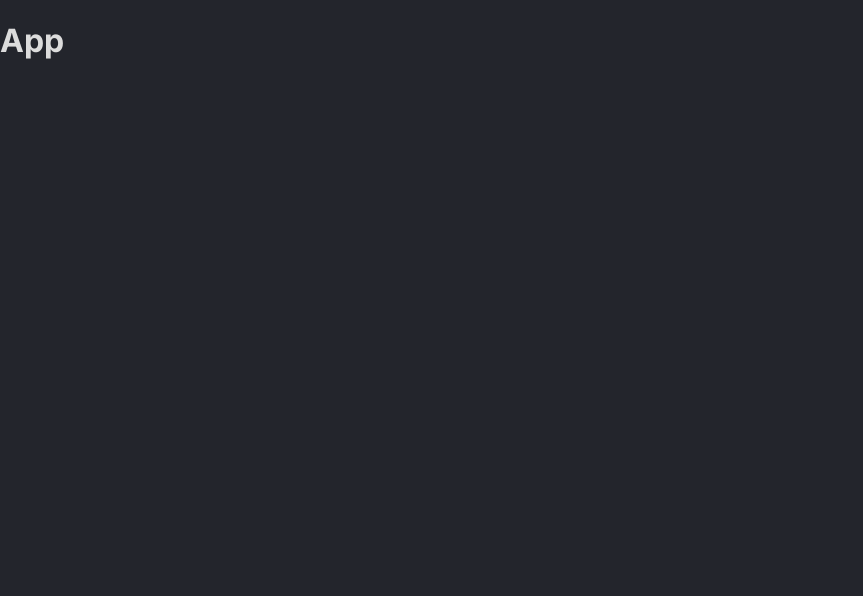
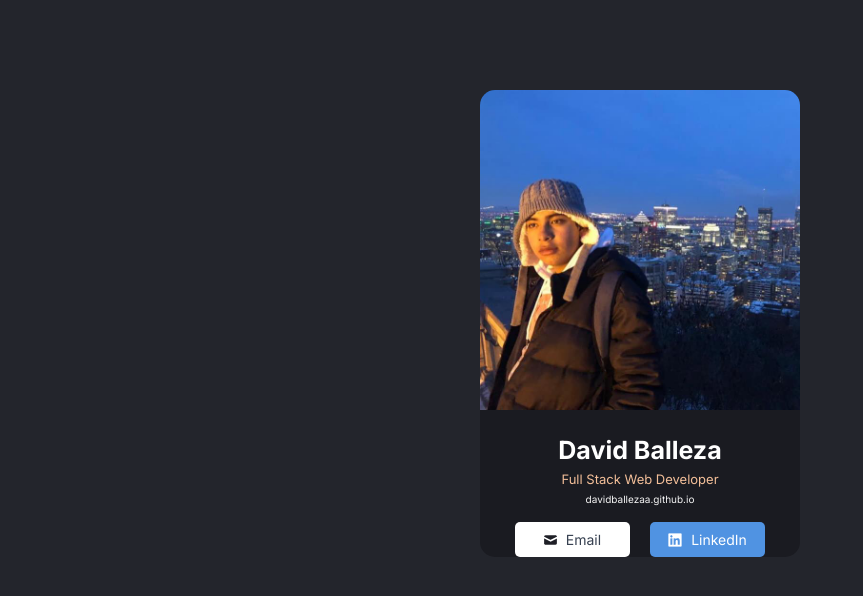
Before and after one commit to davidballezaa/presentation-card, a React (Create React App) app: page / in a window 1280 px wide. Shown: the top 596 px of the page, without its empty margins (0-863 px from the left). Built offline with nearby package versions, Linux system fonts and the light colour scheme.

Commit message:
add info component to app

```diff
--- a/src/App.js
+++ b/src/App.js
@@ -1,10 +1,10 @@
-import React from "react"
+import Info from "./components/Info"
 
 function App() {
   return (
-    <div className="App">
-      <h1>App</h1>
-    </div>
+    <main className="card">
+      <Info />
+    </main>
   );
 }
 
```
